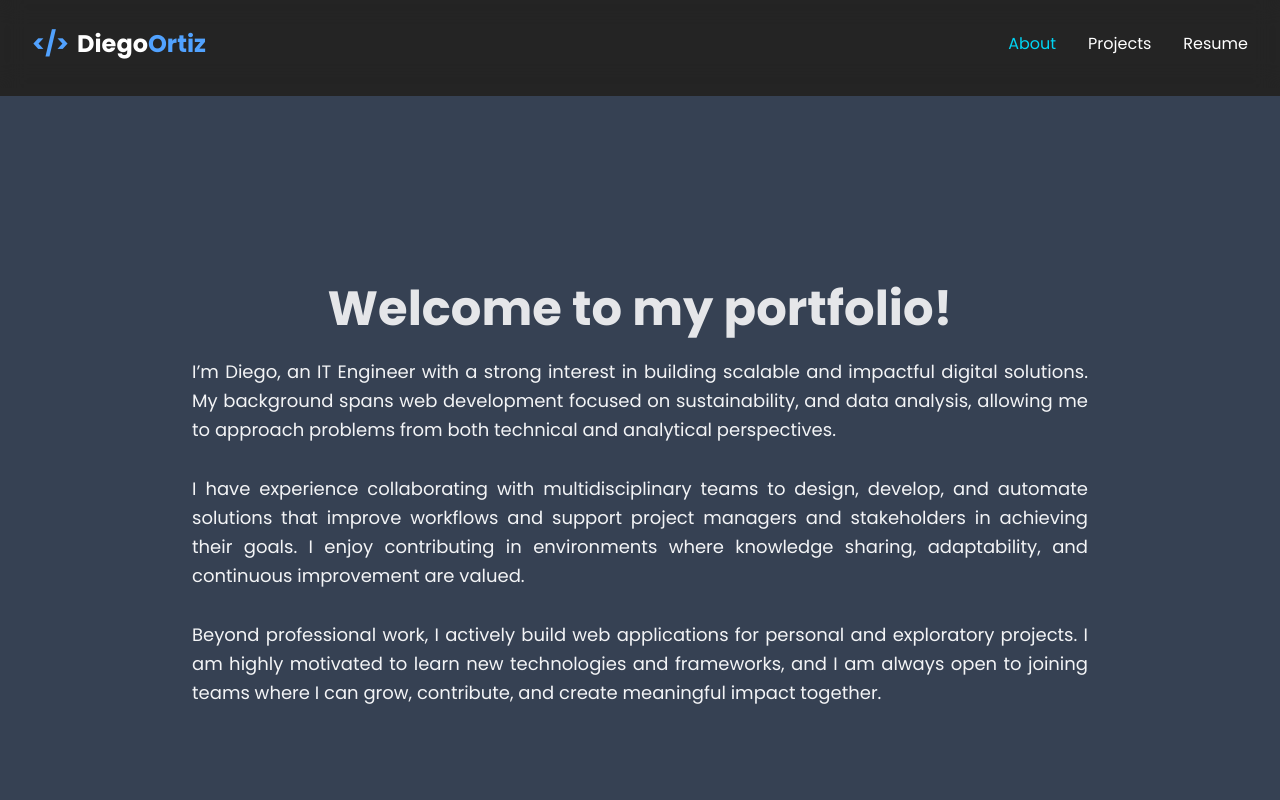
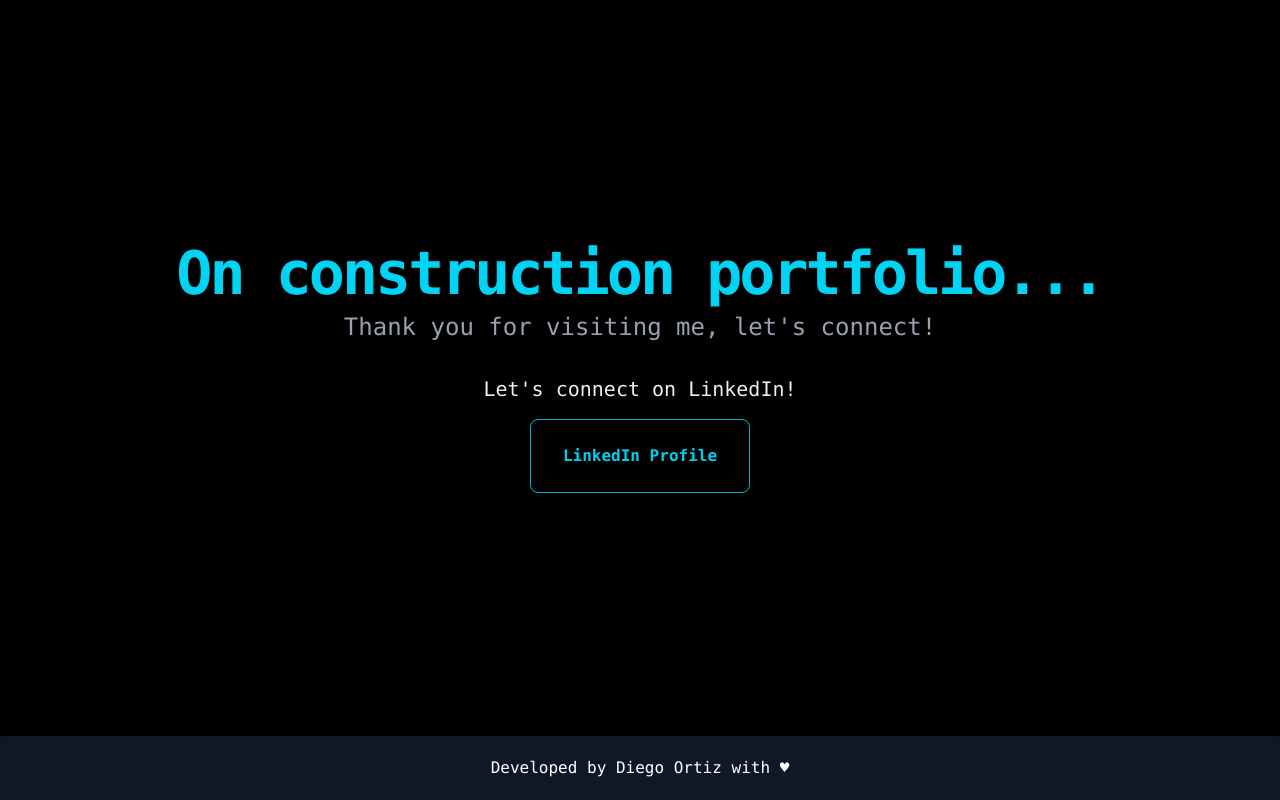
Before and after one commit to DiegoAOV02/Personal-Portfolio, a React (Vite) app: page / in a window 1280 px wide. Shown: the top 800 px of the page. Built offline with nearby package versions, Linux system fonts and the light colour scheme.

Commit message:
feat: construction message
- implement a construction message for the entire website to start working on the real portfolio

```diff
--- a/src/App.tsx
+++ b/src/App.tsx
@@ -1,12 +1,13 @@
 import "./App.css";
 import "./index.css";
 import Footer from "./components/Footer/Footer";
-import Header from "./components/Header/Header";
+// import Header from "./components/Header/Header";
 import LoadingScreen from "./components/LoadingScreen/LoadingScreen";
 import { useState } from "react";
-import About from "./components/Sections/About";
-import Projects from "./components/Sections/Projects";
-import Resume from "./components/Sections/Resume";
+import { motion } from "framer-motion";
+// import About from "./components/Sections/About";
+// import Projects from "./components/Sections/Projects";
+// import Resume from "./components/Sections/Resume";
 
 function App() {
   const [isLoaded, setIsLoaded] = useState(false); // State to track if the loading screen is complete
@@ -24,8 +25,8 @@ function App() {
         />
       ) : (
         <>
-          {/* After the loading screen, the rest of the webpage is displayed. */}
-          <div className="flex flex-col min-h-screen">
+          {/* Commented section to display a "Construction Message". */}
+          {/* <div className="flex flex-col min-h-screen">
             <Header />
             <main className="flex-grow pt-24 scroll-smooth">
               <section id="about">
@@ -39,6 +40,50 @@ function App() {
               </section>
             </main>
             <Footer />
+          </div> */}
+
+          <div className="flex flex-col min-h-screen bg-black text-gray-100 font-mono">
+            <main className="flex-grow flex items-center justify-center p-6">
+              <motion.div
+                initial={{ opacity: 0, scale: 0.9 }}
+                animate={{ opacity: 1, scale: 1 }}
+                transition={{ duration: 0.8, ease: "easeOut" }}
+                className="text-center space-y-8"
+              >
+                {/* Construction message */}
+                <div className="space-y-2">
+                  <h1 className="text-4xl md:text-6xl font-bold text-cyan-400 tracking-tighter">
+                    On construction portfolio...
+                  </h1>
+                  <p className="text-lg md:text-2xl text-gray-400">
+                    Thank you for visiting me, let's connect!
+                  </p>
+                </div>
+
+                {/* LinkedIn */}
+                <motion.div
+                  initial={{ opacity: 0 }}
+                  animate={{ opacity: 1 }}
+                  transition={{ delay: 0.5, duration: 1 }}
+                  className="flex flex-col items-center gap-4"
+                >
+                  <p className="text-xl">Let's connect on LinkedIn!</p>
+                  <a
+                    href="https://www.linkedin.com/in/diego-ortizv/"
+                    target="_blank"
+                    rel="noopener noreferrer"
+                    className="group relative px-8 py-6 bg-transparent border border-cyan-500 text-cyan-400 rounded-lg overflow-hidden transition-all duration-300 hover:text-black"
+                  >
+                    <span className="relative z-10 font-bold">
+                      LinkedIn Profile
+                    </span>
+                    <div className="absolute inset-0 bg-cyan-500 translate-y-full group-hover:translate-y-0 transition-transform duration-300"></div>
+                  </a>
+                </motion.div>
+              </motion.div>
+            </main>
+
+            <Footer />
           </div>
         </>
       )}
```
